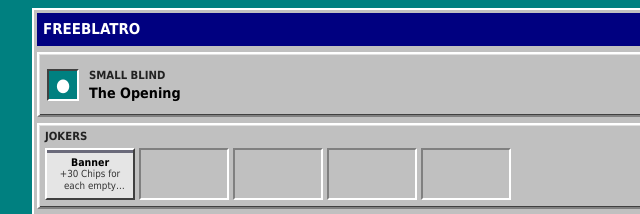
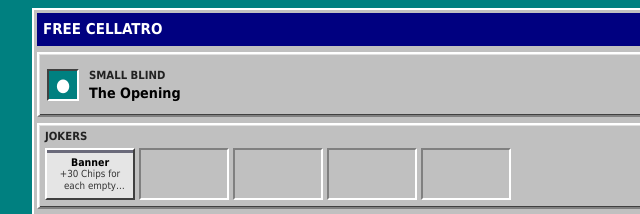
Before and after one commit to GowangInc/free-cellatro, a plain HTML site: page index.html in a window 1280 px wide. Shown: the top 214 px of the page, 108-748 px from the left. Drawn offline with Linux system fonts and the light colour scheme.

Commit message:
Rename project to Free Cellatro

```diff
--- a/index.html
+++ b/index.html
@@ -7,7 +7,7 @@
   <link rel="preconnect" href="https://fonts.googleapis.com">
   <link rel="preconnect" href="https://fonts.gstatic.com" crossorigin>
   <link href="https://fonts.googleapis.com/css2?family=Press+Start+2P&display=swap" rel="stylesheet">
-  <title>Freeblatro — FreeCell with a twist</title>
+  <title>Free Cellatro — FreeCell with a twist</title>
   <link rel="stylesheet" href="styles.css?v=7">
 </head>
 <body>
@@ -16,7 +16,7 @@
     <header class="topbar">
       <div class="brand-block">
         <p class="eyebrow">A PATIENCE ROGUELIKE</p>
-        <h1>FREE<span class="gold">BLATRO</span></h1>
+        <h1>FREE <span class="gold">CELLATRO</span></h1>
       </div>
       <section class="run-stats" aria-label="Run status">
         <div class="stat ante"><small>ANTE</small><strong id="ante-value"><span class="gold">1</span>/8</strong></div>
```
